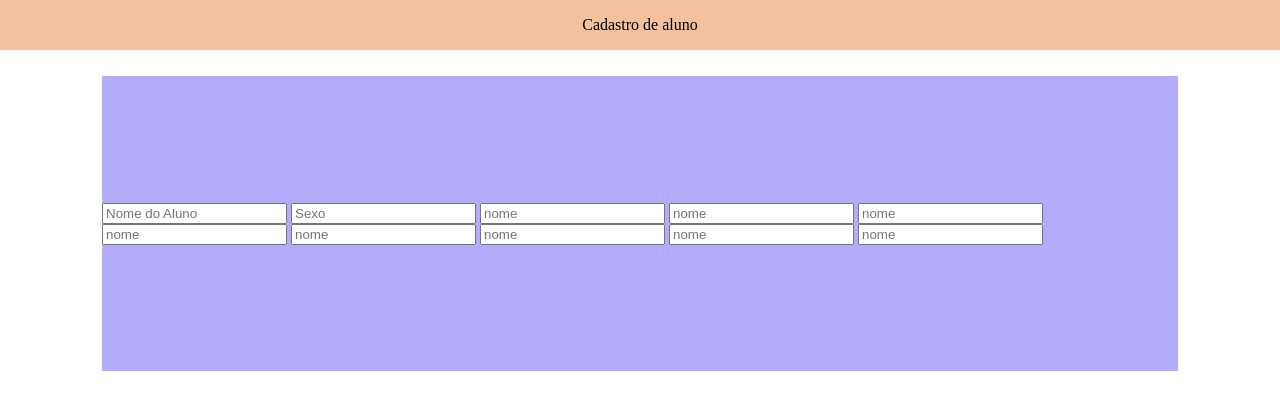
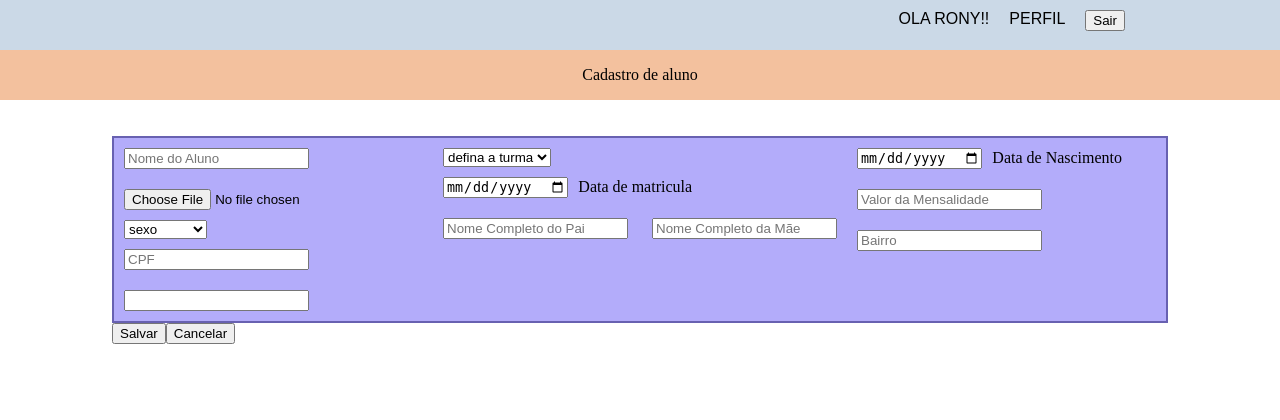
Before and after one commit to RonySan/sistema_escolar, a PHP site: page /cadastrodealunos.php in a window 1280 px wide. Shown: the top 420 px of the page. Run offline with PHP 8.4, Linux system fonts and the light colour scheme; the visitor is signed in with stand-in values (Sample User, id 1).

Commit message:
terminando o painel de cadastro de alunos

```diff
--- a/assets/css/cadalu.css
+++ b/assets/css/cadalu.css
@@ -3,8 +3,35 @@
 	padding: 0px;
 
 }
+header{
+	display:flex;
+	justify-content:center;
+	width: 100%;
+	height: 50px;
+	background-color: #cbd9e7;
+}
+.container{
+	display: flex;
+    justify-content: space-between;
+    width: 990px;
+}
+nav ul{
+	display:flex;
+	list-style: none;
+	margin:0px;
+	padding: 0px;
+}
+nav a {
+	justify-content:rit;
+	display:block;
+	padding: 10px;
+	text-decoration: none;
+	text-transform: uppercase;
+	color:#000;
+	font-family: arial;
+}
 .barra{
-	width: 100%;
+	width:100%;
 	height:50px;
 	display: flex;
 	justify-content:center;
@@ -21,7 +48,39 @@
 	width: 1076px;
 	height: 295px;
 	display: flex;
-	justify-content:center;
-	align-items:center;
+
+}
+.cadastro{
+	padding:10px;
+}
+
+.form{
+	display: flex;
 	background-color: #b3acfa;
+	border: 2px solid #6861b1;
+
 }
+.cad{
+	flex:1;
+}
+.in1,.in2,.in3,.in4,.in5,.in6,.in7
+,.in8,.in9,.in10,.in11,.in12{
+	margin: 10px;
+}
+.int6{
+	margin-top: 10px
+}
+select{
+	margin-left: 10px;
+}
+
+.menudow{
+	display: flex;
+}
+.botao{
+	display: flex;
+}
+.contentmenu{
+	display: flex;
+
+}
--- a/assets/css/painel.css
+++ b/assets/css/painel.css
@@ -3,9 +3,10 @@
 
 }
 header{
+	width: 100%;
 	display:flex;
 	justify-content:center;
-	height: 100px;
+	height: 50px;
 	background-color: #cbd9e7;
 }
 .container{
--- a/cadastrar.php
+++ b/cadastrar.php
@@ -26,3 +26,4 @@
 $conectar->close();
 header('location: cadastro.php');
 exit;
+?>
--- a/cadastrodealunos.php
+++ b/cadastrodealunos.php
@@ -1,6 +1,6 @@
 <?php
 session_start();
-
+include('veri_login.php');
 ?>
 <!doctype html>
 <html>
@@ -10,39 +10,86 @@
 	<link rel="stylesheet" href="assets/css/cadalu.css" />
 </head>
 <header>
-	<div class="barra">Cadastro de aluno</div>
+	<div class="container">
+			<div class="logo">
+
+			</div>
+			<div class="menu">
+				<nav>
+
+					<ul>
+						<li><A HREF="">ola Rony!!</A></li>
+						<li><a href="">perfil</a></li>
+						<li>
+							<a href="logout.php">
+								<button>Sair</button>
+							</a>
+						</li>
+					</ul>
+				</nav>
+			</div>
+
+	</div>
+
 </header>
 <body>
+<div class="barra">Cadastro de aluno</div>
+<section class="geral">
+	<div class="content">
+		<div class="cadastro">
+			<form method="POST" action="cad_alunos.php" enctype="">
+				<div class="form">
+					<div class="cad">
+							<input class="in1" type="text" name="nomealuno" required placeholder="Nome do Aluno"/>
 
-	<section class="geral">
-		<div class="content">
-			<div>
-				<form>
-					<input class="in1" type="text" name="nome" required placeholder="Nome do Aluno"/>
+						<div class="foto">
+							<input class="in2" type="file" name="foto" required placeholder="foto" value="adcione uma Foto"/>
+						</div>
 
-					<input class="in2" type="text" name="sexo" required placeholder="Sexo"/>
+							<select class="int3" name="sexo"placeholder="sexo">Sexo
+								<option>sexo</option>
+								<option>Masculino</option>
+								<option>Feminino</option>
+								<option>Outros</option>
+							</select>
+						<br/>
+						<input class="in4" type="text" name="Cod"
+						 pattern="(\d{3}\.?\d{3}\.?\d{3}-?\d{2})|(\d{2}\.?\d{3}\.?\d{3}/?\d{4}-?\d{2}) "required placeholder="CPF"/>
 
-					<input class="in3" type="text" name="nome" required placeholder="nome"/>
+						<input class="in5" type="text" name="matricula" required placeholder=""/>
 
-					<input class="in4" type="text" name="nome" required placeholder="nome"/>
+					</div>
+					<div class="cads">
+						<select class="int6" name="turma"placeholder="turma">
+							<option>defina a turma</option>
+							<option>A</option>
+							<option>B</option>
+							<option>C</option>
+						</select>
+						<br/>
+						<input class="in7" type="date" name="datamatricula" value="Data de Matricula" required placeholder="Data de Nascimento"/>Data de matricula
+						<br/>
+						<input class="in8" type="text" name="npai" required placeholder="Nome Completo do Pai"/>
 
-					<input class="in5" type="text" name="nome" required placeholder="nome"/>
+						<input class="in9" type="text" name="nmae" required placeholder="Nome Completo da Mãe"/>
+					</div>
+					<div class="cad">
+						<input class="in10" type="date" name="datanascimento" required placeholder="data de nascimento"/>Data de Nascimento
+						<input class="in11" type="velue" name="valor" required placeholder="Valor da Mensalidade"/>
+						<input class="in12" type="text" name="endereco" required placeholder="Bairro"/>
+					</div>
+				</div>
 
-					<input class="in6" type="text" name="nome" required placeholder="nome"/>
-
-					<input class="in7" type="text" name="nome" required placeholder="nome"/>
-
-					<input class="in8" type="text" name="nome" required placeholder="nome"/>
-
-					<input class="in9" type="text" name="nome" required placeholder="nome"/>
-
-					<input class="in10" type="text" name="nome" required placeholder="nome"/>
-
-				</form>
-			</div>
-
+				<div class="menudow">
+					<div class="contentmenu">
+						<input type="submit" value="Salvar"/>
+						<input type="reset" name="limpar" value="Cancelar">
+					</div>
+				</div>
+			</form>
 		</div>
-	</section>
+	</div>
+</section>
 
 </body>
 </html>
--- a/conectar.php
+++ b/conectar.php
@@ -1,5 +1,5 @@
 <?php
-session_start();
+
 define('HOST','127.0.0.1');
 define('usuarios','root');
 define('senha','root');
@@ -8,3 +8,4 @@
 $conectar = mysqli_connect(HOST, usuarios, senha, MariaDB) or die ('Arquivo não encontrado');
 
 /*$conexao = new PDO("mysql?:dbname=login;host=localhost", "root","123");*/
+?>
--- a/index.php
+++ b/index.php
@@ -4,7 +4,7 @@
 <!DOCTYPE html>
 <hrml>
 <head>
-	<title>tela de login</title>
+	<title>Tela de login</title>
 	<meta charset="utf-8"/>
 	<meta name="viewport" content="width=divice-width,initial-scale=1,shrink-to-fit=no"/>
 	<link rel="stylesheet" href="assets/css/style.css"/>
--- a/login.php
+++ b/login.php
@@ -10,6 +10,7 @@
 
 $usuario = mysqli_real_escape_string($conectar, $_POST['usuario']);
 $senha = mysqli_real_escape_string($conectar, $_POST['senha']);
+
 /*$query = "select usuario from usuario where usuario = '{$usuario}' and senhas = md5('{$senha}')";*/
 $verificador = "select * from usuario where usuario = '{$usuario}' and senha = md5('$senha')";
 
```
Also changed, not shown: cad_alunos.php (added, +38 -0 lines), conexao.php (added, +7 -0 lines), listagem_alunos.php (added, +10 -0 lines), painel.php (+6 -2 lines), README.md.
